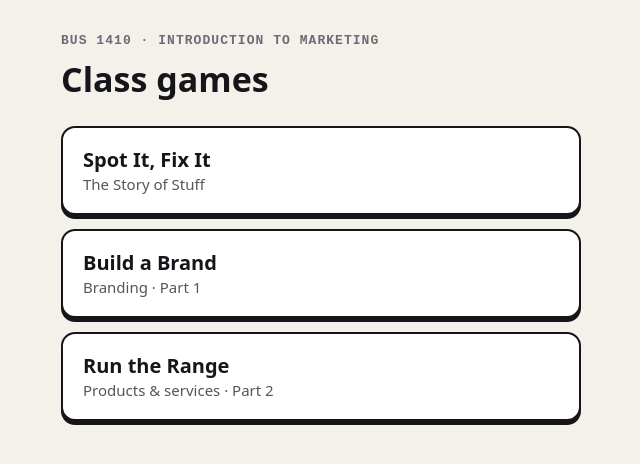
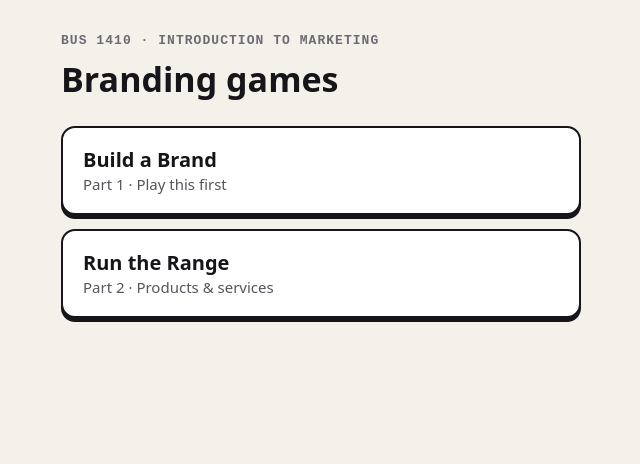
Before and after one commit to shroukabdelnaem-commits/marketing-studio-2-3, a plain HTML site: page index.html in a window 1280 px wide. Shown: the whole page, without its empty margins (319-959 px from the left). Drawn offline with Linux system fonts and the light colour scheme.

Commit message:
Add files via upload

```diff
--- a/index.html
+++ b/index.html
@@ -1,6 +1,6 @@
 <!DOCTYPE html>
 <html lang="en"><head><meta charset="utf-8"><meta name="viewport" content="width=device-width,initial-scale=1">
-<title>BUS 1410 · Class games</title>
+<title>BUS 1410 · Branding games</title>
 <style>
 body{margin:0;font-family:system-ui,-apple-system,"Segoe UI",sans-serif;background:#F4F1EA;color:#16161A;padding:32px 18px}
 main{max-width:520px;margin:0 auto}
@@ -11,8 +11,7 @@ a:active{transform:translateY(3px);box-shadow:0 1px 0 #16161A}
 a b{font-size:20px;display:block}a span{color:#55555c;font-size:15px}
 </style></head><body><main>
 <p class="k">BUS 1410 · Introduction to Marketing</p>
-<h1>Class games</h1>
-<a href="spot-it-fix-it.html"><b>Spot It, Fix It</b><span>The Story of Stuff</span></a>
-<a href="build-a-brand.html"><b>Build a Brand</b><span>Branding · Part 1</span></a>
-<a href="run-the-range.html"><b>Run the Range</b><span>Products &amp; services · Part 2</span></a>
+<h1>Branding games</h1>
+<a href="build-a-brand.html"><b>Build a Brand</b><span>Part 1 · Play this first</span></a>
+<a href="run-the-range.html"><b>Run the Range</b><span>Part 2 · Products &amp; services</span></a>
 </main></body></html>
```
